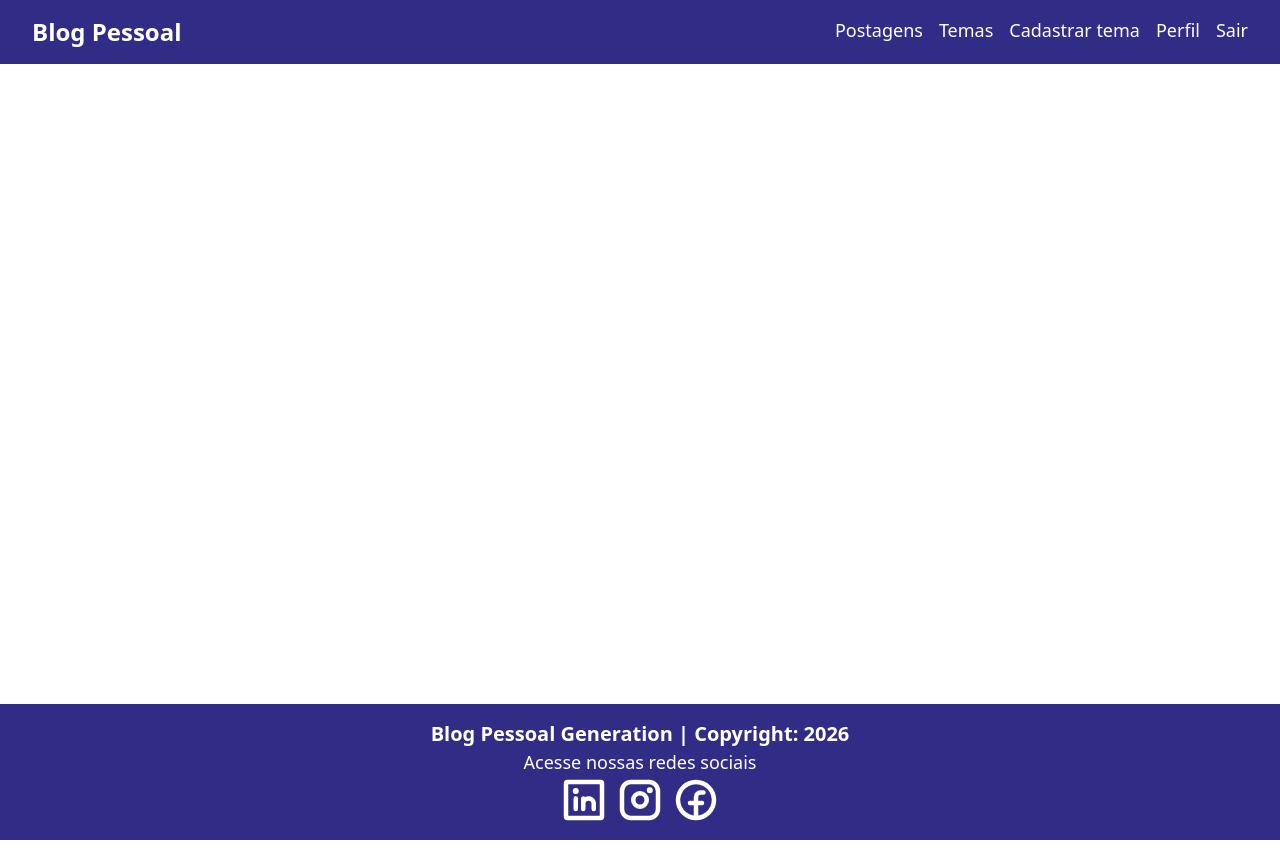
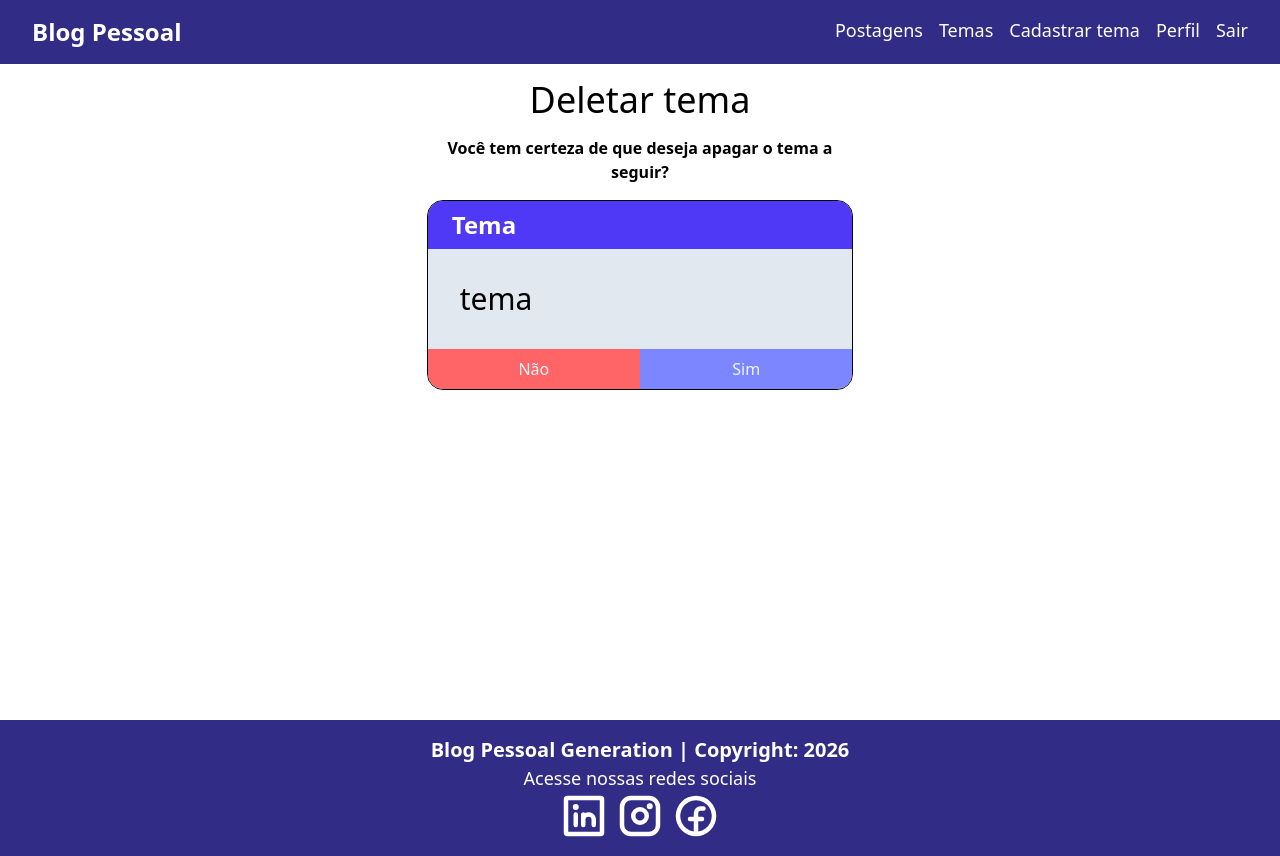
Before and after one commit to juliomendes160/generetion, a React (Vite) app in the folder blogpessoal/: page /deletartema/1 in a window 1280 px wide. Built offline with nearby package versions, Linux system fonts and the light colour scheme.

Commit message:
24. Projeto Blog Pessoal - Componente Deletar Tema - Estilização

```diff
--- a/blogpessoal/src/App.tsx
+++ b/blogpessoal/src/App.tsx
@@ -1,6 +1,7 @@
 import { BrowserRouter, Route, Routes } from "react-router-dom";
 import Footer from "./components/footer/Footer";
 import Navbar from "./components/navbar/Navbar";
+import DeletarTema from "./components/tema/deletartema/DeletarTema";
 import FormTema from "./components/tema/formtema/FormTema";
 import ListaTemas from "./components/tema/listatemas/ListaTemas";
 import { AuthProvider } from "./contexts/AuthContext";
@@ -22,6 +23,7 @@ function App() {
               <Route path="/temas" element={<ListaTemas />} />
               <Route path="/cadastrartema" element={<FormTema />} />
               <Route path="/editartema/:id" element={<FormTema />} />
+              <Route path="/deletartema/:id" element={<DeletarTema />} />
             </Routes>
           </div>
           <Footer />
--- /dev/null
+++ b/blogpessoal/src/components/tema/deletartema/DeletarTema.tsx
@@ -0,0 +1,31 @@
+function DeletarTema() {
+  return (
+    <div className="container w-1/3 mx-auto">
+      <h1 className="text-4xl text-center my-4">Deletar tema</h1>
+
+      <p className="text-center font-semibold mb-4">
+        Você tem certeza de que deseja apagar o tema a seguir?
+      </p>
+
+      <div className="border flex flex-col rounded-2xl overflow-hidden justify-between">
+        <header className="py-2 px-6 bg-indigo-600 text-white font-bold text-2xl">
+          Tema
+        </header>
+
+        <p className="p-8 text-3xl bg-slate-200 h-full">tema</p>
+
+        <div className="flex">
+          <button className="text-slate-100 bg-red-400 hover:bg-red-600 w-full py-2">
+            Não
+          </button>
+
+          <button className="w-full text-slate-100 bg-indigo-400 hover:bg-indigo-600 flex items-center justify-center">
+            Sim
+          </button>
+        </div>
+      </div>
+    </div>
+  );
+}
+
+export default DeletarTema;
```
